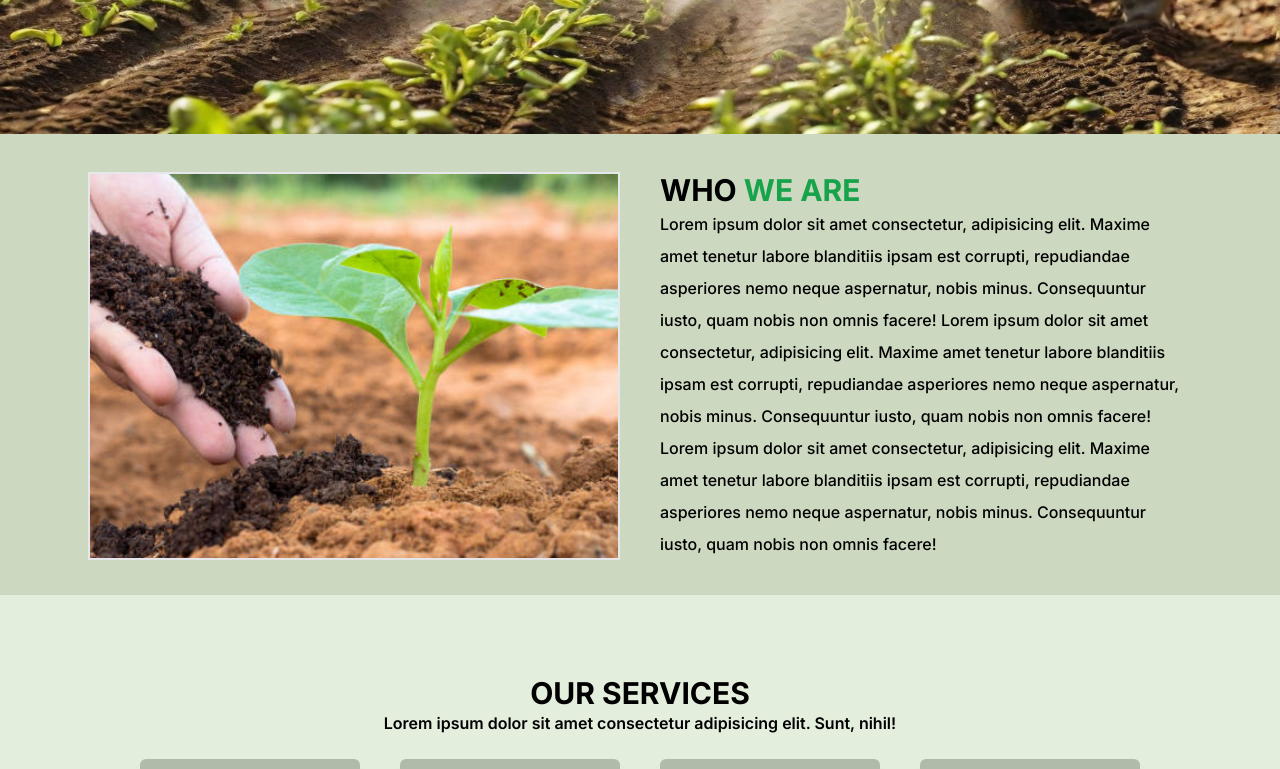
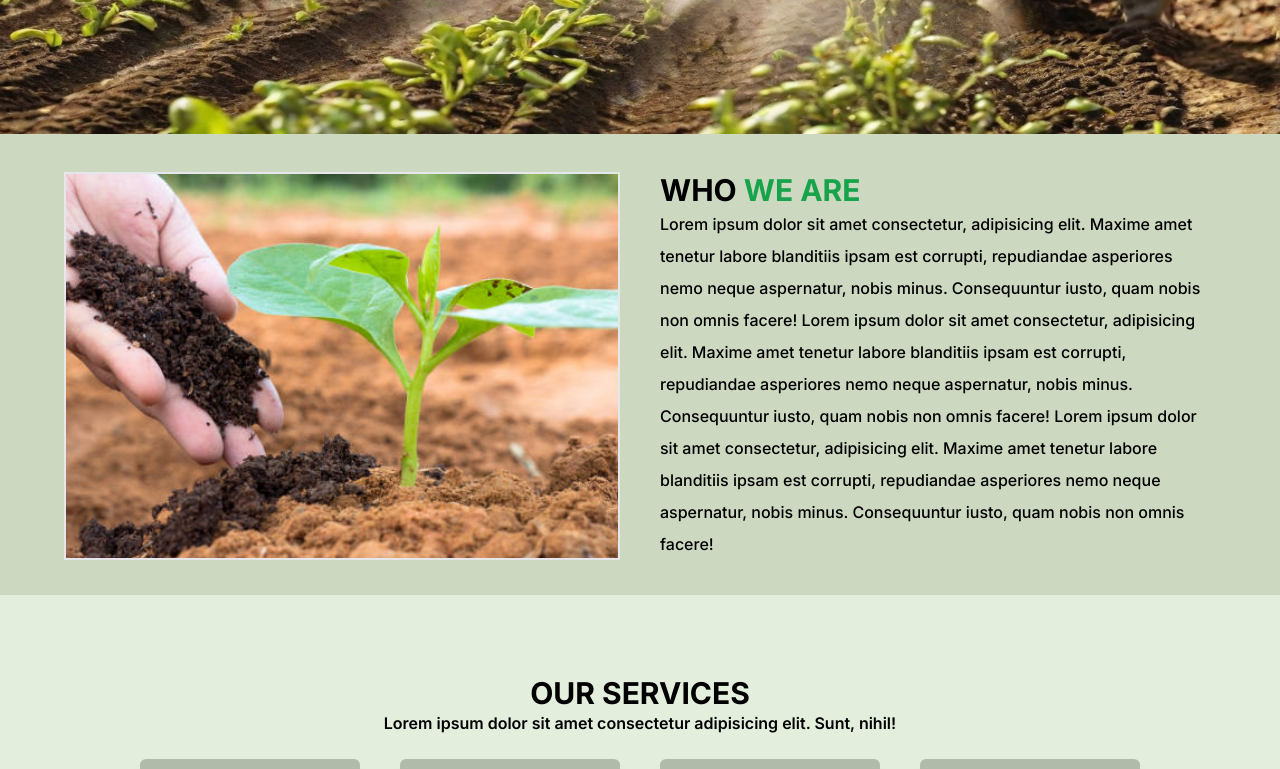
Before and after one commit to bhanudova/PLPL-Seeds, a Next.js app: page /fertilizers in a window 1280 px wide. Shown: the part 416-1185 px from the top of the page. Built offline with nearby package versions, Linux system fonts and the light colour scheme; no server answers.

Commit message:
build issue fixed

```diff
--- a/src/components/fertilizers/FertilizersWhoWeAre.tsx
+++ b/src/components/fertilizers/FertilizersWhoWeAre.tsx
@@ -5,7 +5,7 @@ export default function FertilizersWhoWeAre({ whoWeAre }: any) {
         <div className="bg-secondary flex justify-center items-center text-primary-content mt-[-8px]">
             {
                 whoWeAre && whoWeAre.map(({ id, image, titleOne, titleTwo, paragraph }: any) => (
-                    <div key={id} className="p-0 md:p-6 lg:py-10 max-w-[90%] md:max-w-3xl lg:max-w-6xl">
+                    <div key={id} className="py-6 lg:py-10 max-w-[90%] md:max-w-3xl lg:max-w-6xl">
                         <div className="grid grid-cols-1 lg:grid-cols-2 gap-2 lg:gap-10">
                             <div className="border-2 ">
                                 <Image src={image} width={1000} height={1000} alt={image} className="w-full h-full object-cover" />
```
